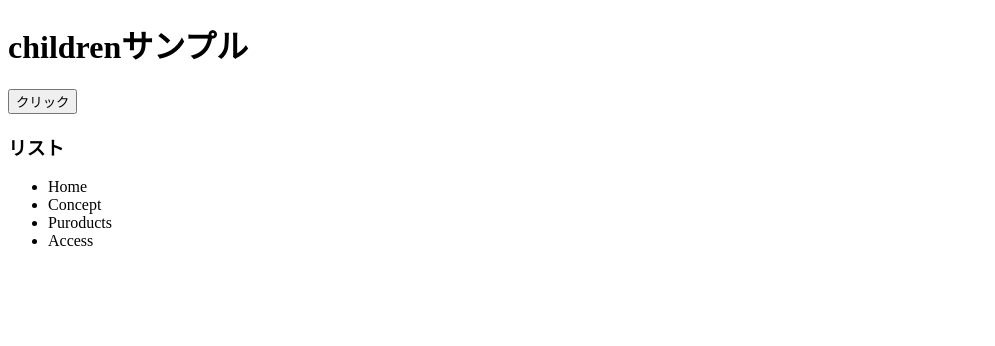
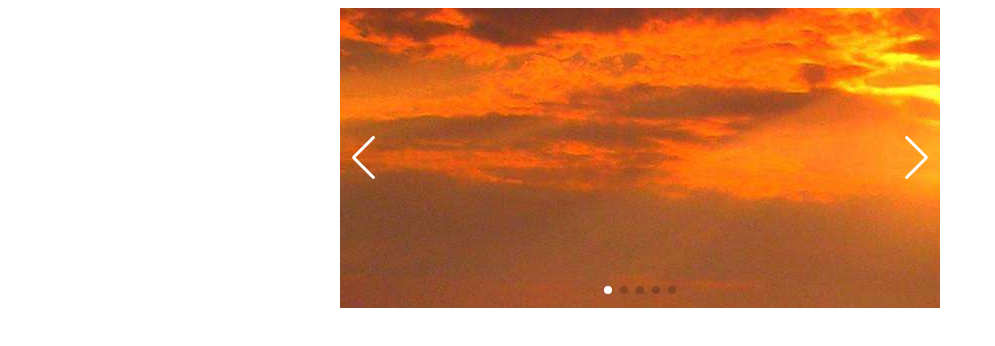
Before and after one commit to ooyama-github/javascript-practice, a plain HTML site: page index.html in a window 1280 px wide. Shown: the whole page, without its empty margins (0-995 px from the left). Drawn offline with nearby package versions, Linux system fonts and the light colour scheme.

Commit message:
8章終了

```diff
--- a/app.js
+++ b/app.js
@@ -177,8 +177,8 @@
 // });
 
 
-$(function(){
-  $('button').on('click', function(){
-    $('ul').children().css('color','red');
-  });
-});
+// $(function(){
+//   $('button').on('click', function(){
+//     $('ul').children().css('color','red');
+//   });
+// });
--- a/index.html
+++ b/index.html
@@ -29,22 +29,65 @@
 <!--</html>-->
 
 
+<!--<!DOCTYPE html>-->
+<!--<html lang="ja">-->
+<!--  <head>-->
+<!--    <meta charset="UTF-8"  />-->
+<!--  </head>-->
+<!--  <body>-->
+<!--    <h1>childrenサンプル</h1>-->
+<!--    <button>クリック</button>-->
+<!--    <h3>リスト</h3>-->
+<!--    <ul>-->
+<!--      <li>Home</li>-->
+<!--      <li>Concept</li>-->
+<!--      <li>Puroducts</li>-->
+<!--      <li>Access</li>-->
+<!--    </ul>-->
+<!--    <script src="jquery.min.js"></script>-->
+<!--    <script src="app.js"></script>-->
+<!--  </body>-->
+<!--</html>-->
+
+
 <!DOCTYPE html>
 <html lang="ja">
   <head>
-    <meta charset="UTF-8"  />
+    <meta charset="UTF-8" />
+    <link rel="stylesheet" href="https://cdn.jsdelivr.net/npm/swiper@8/swiper-bundle.min.css"/>
+    <script src="https://cdn.jsdelivr.net/npm/swiper@8/swiper-bundle.min.js"></script>
+    <link rel="stylesheet" href="style.css" />    <title>Swiper導入</title>
   </head>
   <body>
-    <h1>childrenサンプル</h1>
-    <button>クリック</button>
-    <h3>リスト</h3>
-    <ul>
-      <li>Home</li>
-      <li>Concept</li>
-      <li>Puroducts</li>
-      <li>Access</li>
-    </ul>
-    <script src="jquery.min.js"></script>
-    <script src="app.js"></script>
+    <div class="swiper">
+      <div class="swiper-wrapper">
+        <div class="swiper-slide">
+          <img src="img/nature-1.jpg" alt="">
+        </div>
+        <div class="swiper-slide">
+          <img src="img/nature-2.jpg" alt="">
+        </div>
+        <div class="swiper-slide">
+          <img src="img/nature-3.jpg" alt="">
+        </div>
+        <div class="swiper-slide">
+          <img src="img/nature-4.jpg" alt="">
+        </div>
+        <div class="swiper-slide">
+          <img src="img/nature-5.jpg" alt="">
+        </div>
+      </div>
+      <!-- ページネーションの要素 -->
+      <div class="swiper-pagination"></div>
+      <!-- ナビゲーションボタン （前、次） -->
+      <div class="swiper-button-prev"></div>
+      <div class="swiper-button-next"></div>
+    </div>
+    <script src="script.js"></script>
   </body>
 </html>
+
+<!--スライドに必要な要素説明-->
+<!--swiper（スライダショー箇所全体を内包する要素）-->
+<!--swiper-wrapper（スライド部を内包する要素）-->
+<!--swiper-slide（各スライドを入れる要素）-->
--- /dev/null
+++ b/script.js
@@ -0,0 +1,15 @@
+const swiper = new Swiper('.swiper', {
+  // オプションの設定
+  loop: true, //最後までスライドしたら最初の画像に戻る
+
+  //ページネーションの表示の設定
+  pagination: {
+    el: '.swiper-pagination', //ページネーションの要素
+  },
+
+  //ナビゲーションボタン（矢印）表示の設定
+  navigation: {
+    nextEl: '.swiper-button-next', //「次へボタン」要素の指定
+    prevEl: '.swiper-button-prev', //「前へボタン」要素の指定
+  }
+});
--- /dev/null
+++ b/style.css
@@ -0,0 +1,9 @@
+.swiper {
+  width: 600px;
+  height: 300px;
+}
+
+:root {
+  --swiper-navigation-color: #ffffff;
+  --swiper-pagination-color: #ffffff;
+}
```
Also changed, not shown: img/nature-1.jpg (added), img/nature-2.jpg (added), img/nature-3.jpg (added), img/nature-4.jpg (added), img/nature-5.jpg (added).
